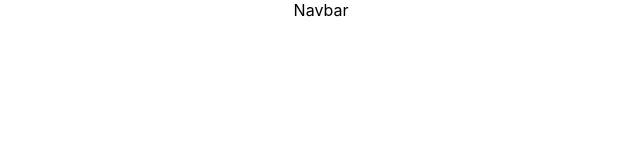
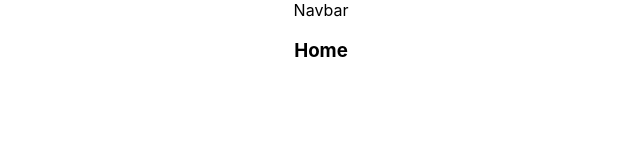
Before and after one commit to Renoy37/recipeHub-Project, a React (Create React App) app: page / in a window 1280 px wide. Shown: the top 160 px of the page, without its empty margins (319-959 px from the left). Built offline with nearby package versions, Linux system fonts and the light colour scheme.

Commit message:
Added Navbar element

```diff
--- a/src/components/Navbar.js
+++ b/src/components/Navbar.js
@@ -1,7 +1,14 @@
 import React from "react";
 
 function Navbar() {
-  return <div>Navbar</div>;
+  return (
+    <div>
+      Navbar
+      <div>
+        <h3>Home</h3>
+      </div>
+    </div>
+  );
 }
 
 export default Navbar;
```
